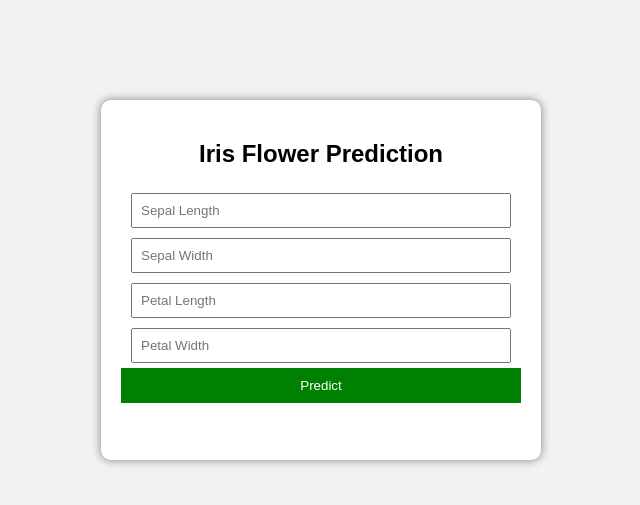
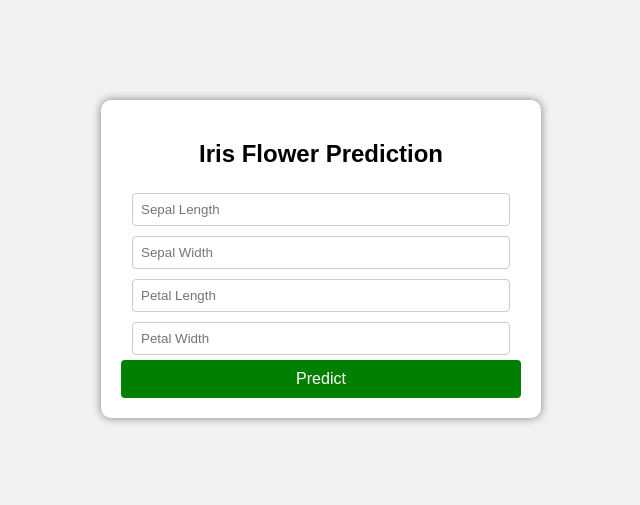
Before and after one commit to Nikitha-Yenuga/NN_TRAINING, a Flask app: page / in a window 1280 px wide. Shown: the top 505 px of the page, without its empty margins (319-959 px from the left). Run offline with Flask 3, Linux system fonts and the light colour scheme.

Commit message:
Update index.html

```diff
--- a/templates/index.html
+++ b/templates/index.html
@@ -3,61 +3,66 @@
 <head>
     <title>Iris Flower Prediction</title>
     <style>
-
-body{
-font-family: Arial;
-background:#f2f2f2;
-text-align:center;
+        body {
+            font-family: Arial, sans-serif;
+            background: #f2f2f2;
+            text-align: center;
         }
 
-.container{
-background:white;
-width:400px;
-margin:auto;
-padding:20px;
-border-radius:10px;
-box-shadow:0px 0px 10px gray;
-margin-top:100px;
+        .container {
+            background: white;
+            width: 400px;
+            margin: 100px auto;
+            padding: 20px;
+            border-radius: 10px;
+            box-shadow: 0px 0px 10px gray;
         }
 
-input{
-width:90%;
-padding:8px;
-margin:5px;
+        input {
+            width: 90%;
+            padding: 8px;
+            margin: 5px 0;
+            border: 1px solid #ccc;
+            border-radius: 4px;
         }
 
-button{
-padding:10px;
-background:green;
-color:white;
-border:none;
-width:100%;
+        button {
+            padding: 10px;
+            background: green;
+            color: white;
+            border: none;
+            width: 100%;
+            border-radius: 4px;
+            cursor: pointer;
+            font-size: 16px;
         }
 
+        button:hover {
+            background: darkgreen;
+        }
+
+        h3 {
+            color: #333;
+            margin-top: 20px;
+        }
     </style>
 </head>
-
 <body>
 
 <div class="container">
-
     <h2>Iris Flower Prediction</h2>
 
     <form action="/predict" method="post">
-
         <input type="text" name="sepal_length" placeholder="Sepal Length" required>
         <input type="text" name="sepal_width" placeholder="Sepal Width" required>
         <input type="text" name="petal_length" placeholder="Petal Length" required>
         <input type="text" name="petal_width" placeholder="Petal Width" required>
-
         <button type="submit">Predict</button>
-
     </form>
 
-<br>
-
-<h3>{{ prediction }}</h3>
-
+    {% if prediction %}
+    <h3>Prediction: {{ prediction }}</h3>
+    {% endif %}
 </div>
 
 </body>
```
Lines whose indentation alone changed are shown as unchanged.
